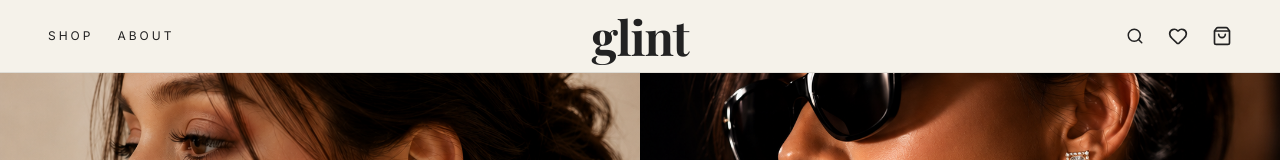
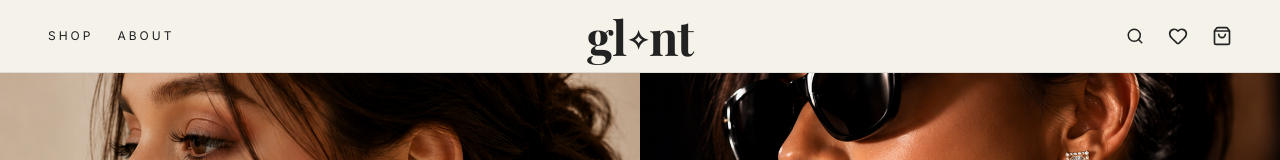
Before and after one commit to yashveerbissaengr-gif/Rangbarareilly, a Next.js app: page / in a window 1280 px wide. Shown: the top 160 px of the page. Built offline with nearby package versions, Linux system fonts and the light colour scheme; a web font is replaced by a local one.

Commit message:
Replace 'i' in glint logo with a small star

```diff
--- a/components/blocks/Footer.tsx
+++ b/components/blocks/Footer.tsx
@@ -35,7 +35,7 @@ export function Footer({ theme = "core" }: { theme?: "core" | "loud" }) {
           <div className="lg:col-span-5 flex flex-col space-y-12 pr-0 lg:pr-12 lg:border-r border-glint-ivory/10">
             <div>
               <span className="font-serif font-bold text-4xl md:text-5xl block mb-6 tracking-tight">
-                glint
+                gl<span className="text-[0.55em] inline-block align-middle transform -translate-y-[15%] mx-[1px]">✧</span>nt
               </span>
               <Text className="text-glint-ivory/80 max-w-sm mb-6">
                 Join Our Community
--- a/components/blocks/Navigation.tsx
+++ b/components/blocks/Navigation.tsx
@@ -61,7 +61,7 @@ export function Navigation({ theme = "core" }: { theme?: "core" | "loud" }) {
         <div className="w-1/3 text-center flex justify-center items-center">
           <Link href="/">
             <span className={cn("font-serif font-bold text-4xl md:text-5xl tracking-tight leading-none block", textClass)}>
-              glint
+              gl<span className="text-[0.55em] inline-block align-middle transform -translate-y-[15%] mx-[1px]">✧</span>nt
             </span>
           </Link>
         </div>
```
